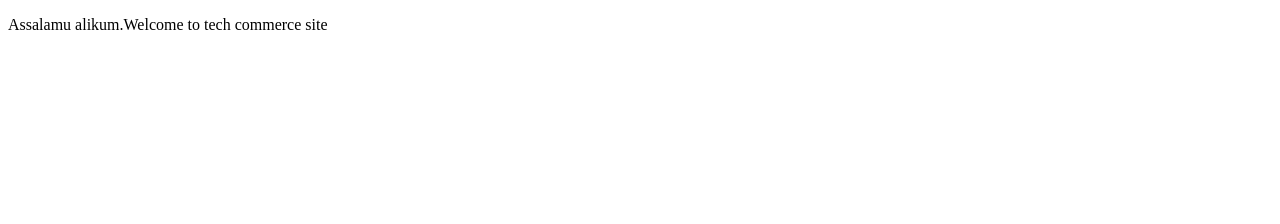
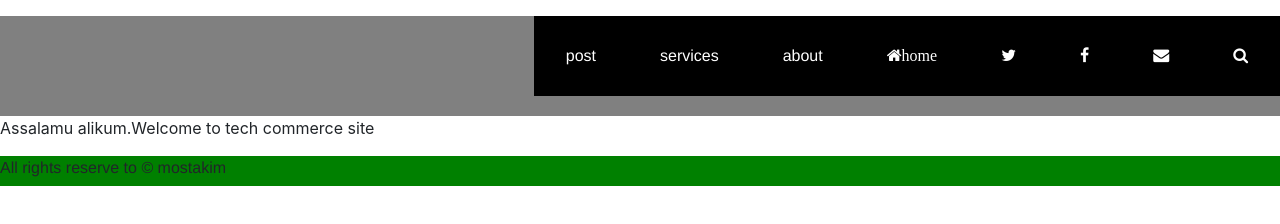
Before and after one commit to git-hubhaking/Bismillah_ecommerce, a plain HTML site: page index.html in a window 1280 px wide. Drawn offline with nearby package versions, Linux system fonts and the light colour scheme.

Commit message:
start with bootstrap4 loading...

```diff
--- a/index.html
+++ b/index.html
@@ -1,17 +1,47 @@
 <!DOCTYPE html>
-<html lang="en">
+<html>
 <head>
 	<title>This is tech commerce site</title>
+	<link href="style.css" rel="stylesheet">
+	<link rel="stylesheet" href="https://cdnjs.cloudflare.com/ajax/libs/font-awesome/4.7.0/css/font-awesome.min.css">
+	<!-- Latest compiled and minified CSS -->
+    <link rel="stylesheet" href="https://maxcdn.bootstrapcdn.com/bootstrap/4.1.0/css/bootstrap.min.css">
+
+    <!-- jQuery library -->
+    <script src="https://ajax.googleapis.com/ajax/libs/jquery/3.3.1/jquery.min.js"></script>
+
+    <!-- Popper JS -->
+    <script src="https://cdnjs.cloudflare.com/ajax/libs/popper.js/1.14.0/umd/popper.min.js"></script>
+
+    <!-- Latest compiled JavaScript -->
+<script src="https://maxcdn.bootstrapcdn.com/bootstrap/4.1.0/js/bootstrap.min.js"></script>
 </head>
 <body>
 	<header>
+		<nav>
+			<ul>
+			     <li><a href="#"><i class="fa fa-search"></i></a></li>
+			     <li><a href="#"><i class="fa fa-envelope"></i></a></li>
+			     <li><a href="#"><i class="fa fa-facebook"></i></a></li>
+			     <li><a href="#"><i class="fa fa-twitter"></i></a></li>
+			  <li><a href="home.html"><i class="fa fa-home">home</i></a></li>
+			  <li><a href="about.htnl">about</a></li>
+			  <li><a href="services.html">services</a></li>
+			  <li><a href="post.html">post</a></li>
+			</ul>
+		</nav>
+	</header>
 
-	</header>
 	<article>
+
 		<p>Assalamu alikum.Welcome to tech commerce site</p>
 
 	</article>
 
+	<footer class="footer">
+		All rights reserve to &copy; mostakim
+	</footer>
+
 
 </body>
 </html>
--- /dev/null
+++ b/style.css
@@ -0,0 +1,39 @@
+
+nav ul li{
+	float:right;
+	position:relative;
+	font-family:Helvetica;
+	font-weight:normal;
+	width:auto;
+	color:#008000;
+	background-color: #000000;
+	display:inline-block;
+	text-align: center;
+	padding: 14px 16px;
+    overflow: hidden;
+}
+
+li a {
+    display: block;
+    color: white;
+    text-align: center;
+    padding: 14px 16px;
+    text-decoration: none;
+}
+
+li a:hover {
+    background-color: #111;
+}
+nav{
+	background-color:gray;
+	width: 100%;
+	height: 100px;
+}
+
+footer{
+	font-family: Helvetica;
+	font-size: 16px;
+	background-color: green;
+	width: 100%;
+	height:30px;
+}
```
